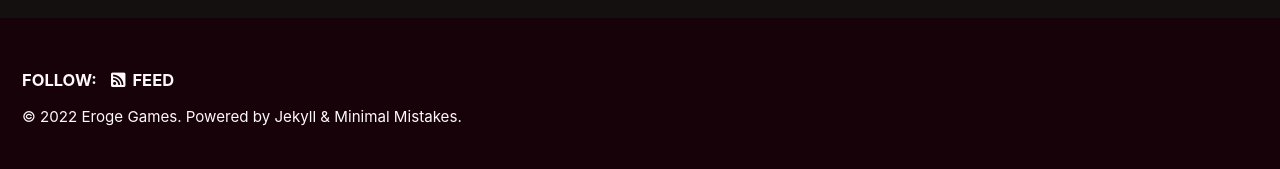
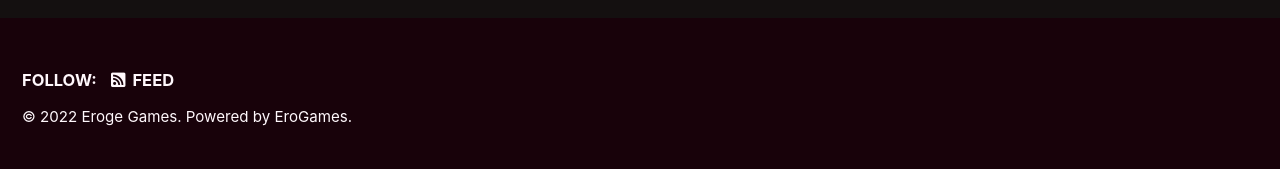
Before and after one commit to erogames/erogames.github.io, a Jekyll site: the page built from index.html, in a window 1280 px wide. Shown: the part 1070-1239 px from the top of the page. Built offline with Jekyll 4.4.1, drawn with Linux system fonts in a browser that asks for light colours; cached includes are drawn as plain includes; the list of posts is cut into pages by our own code.

Commit message:
Update footer.html

```diff
--- a/_includes/footer.html
+++ b/_includes/footer.html
@@ -18,4 +18,4 @@
   </ul>
 </div>
 
-<div class="page__footer-copyright">&copy; {{ site.time | date: '%Y' }} {{ site.name | default: site.title }}. {{ site.data.ui-text[site.locale].powered_by | default: "Powered by" }} <a href="https://jekyllrb.com" rel="nofollow">Jekyll</a> &amp; <a href="https://mademistakes.com/work/minimal-mistakes-jekyll-theme/" rel="nofollow">Minimal Mistakes</a>.</div>
+<div class="page__footer-copyright">&copy; {{ site.time | date: '%Y' }} {{ site.name | default: site.title }}. {{ site.data.ui-text[site.locale].powered_by | default: "Powered by" }} EroGames.</div>
```
